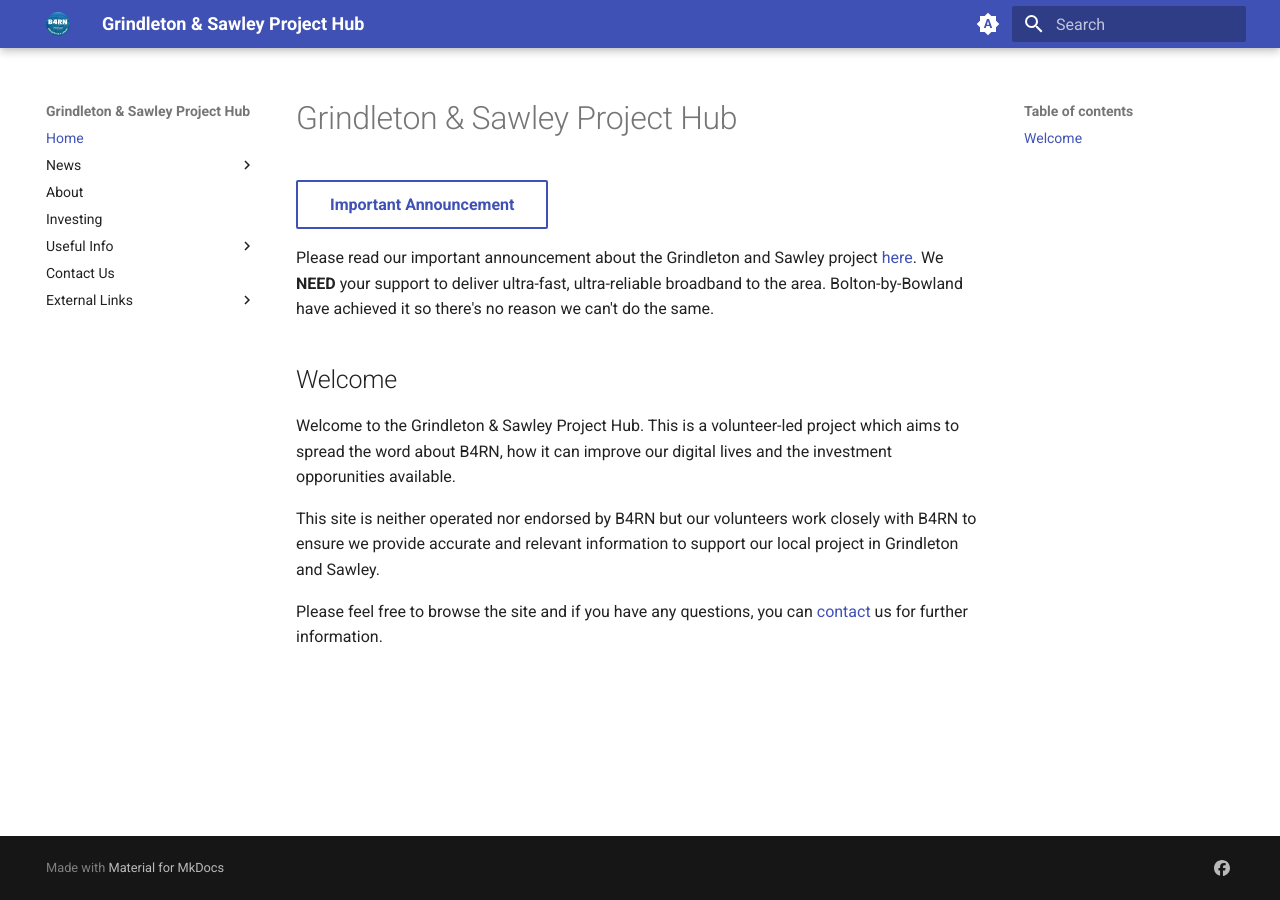
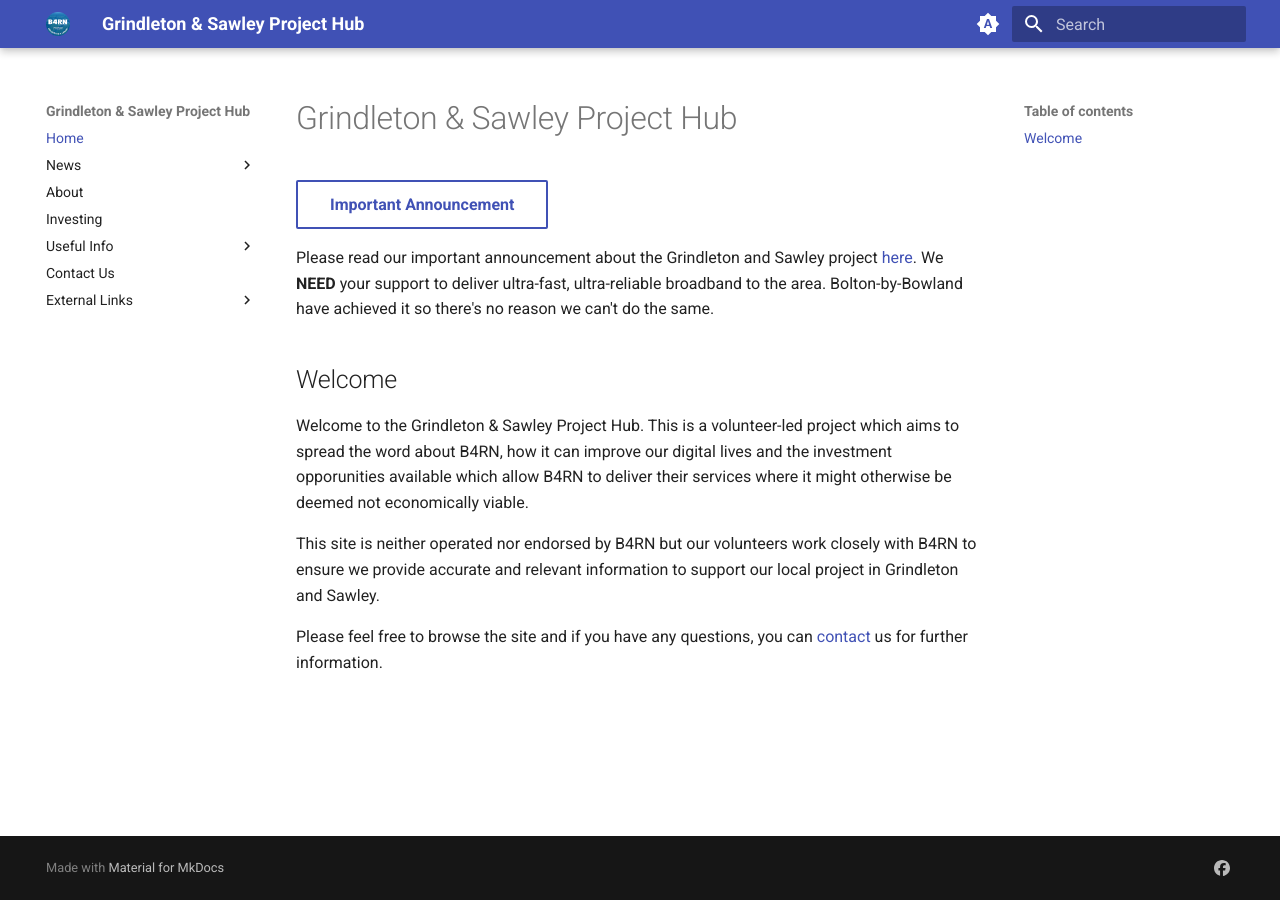
Before and after one commit to DJBenson/b4rngsdocs, an MkDocs documentation site: the page built from docs/index.md, in a window 1280 px wide. Built offline with MkDocs 1.6.1 and Material for MkDocs 9.7.7, drawn with Linux system fonts in a browser that asks for light colours.

Commit message:
Update index.md

```diff
--- a/docs/index.md
+++ b/docs/index.md
@@ -4,7 +4,7 @@
 
 Please read our important announcement about the Grindleton and Sawley project [here](news/posts/2.md). We **NEED** your support to deliver ultra-fast, ultra-reliable broadband to the area. Bolton-by-Bowland have achieved it so there's no reason we can't do the same.
 ## Welcome
-Welcome to the Grindleton & Sawley Project Hub. This is a volunteer-led project which aims to spread the word about B4RN, how it can improve our digital lives and the investment opporunities available.
+Welcome to the Grindleton & Sawley Project Hub. This is a volunteer-led project which aims to spread the word about B4RN, how it can improve our digital lives and the investment opporunities available which allow B4RN to deliver their services where it might otherwise be deemed not economically viable.
 
 This site is neither operated nor endorsed by B4RN but our volunteers work closely with B4RN to ensure we provide accurate and relevant information to support our local project in Grindleton and Sawley.
 
```
